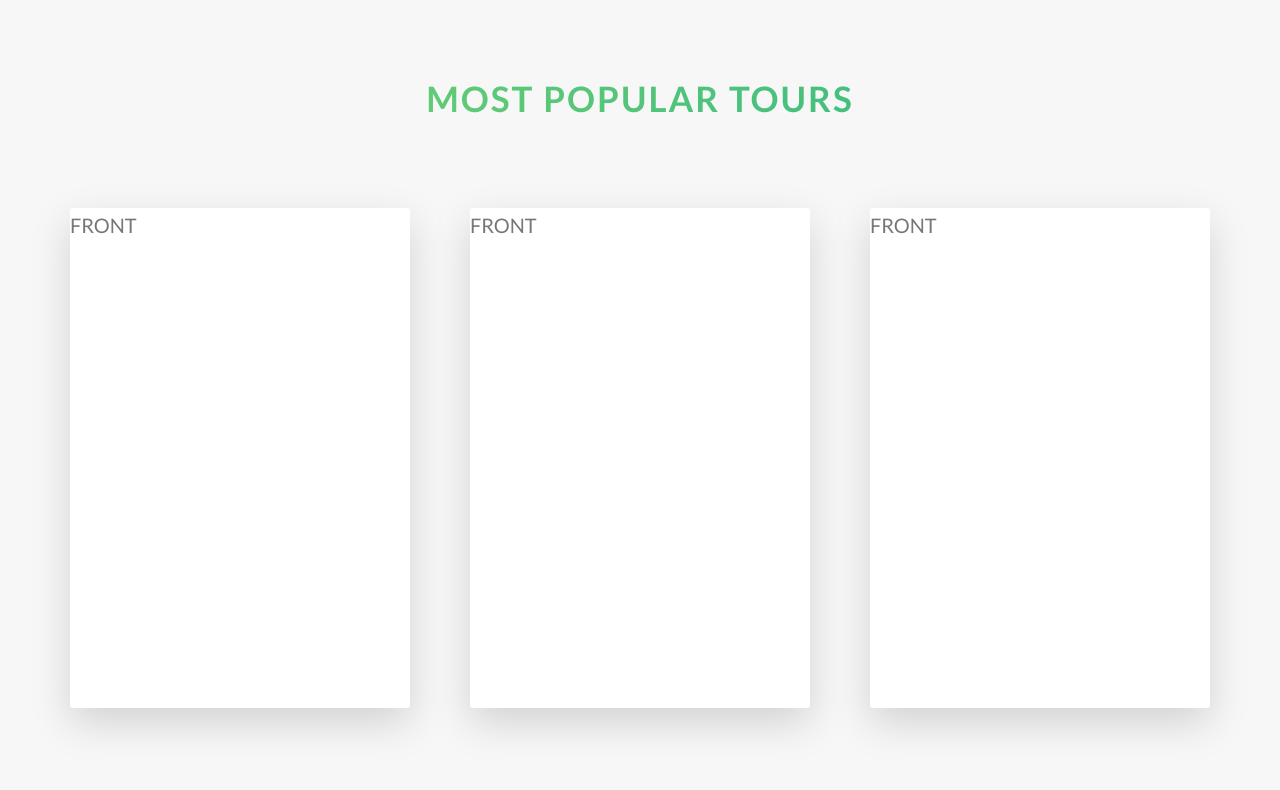
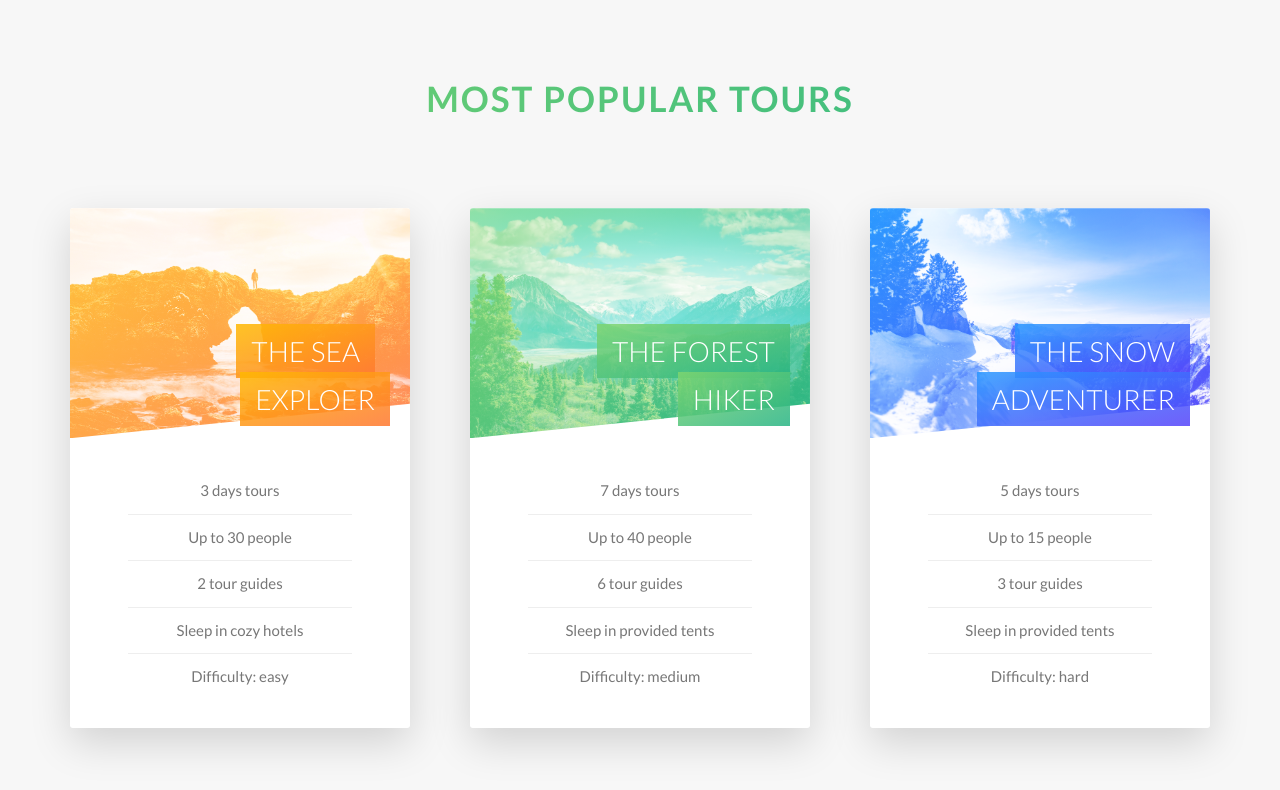
Before and after one commit to Awu1227/morden-css-natours, a website: page index.html in a window 1280 px wide. Shown: the part 2191-2981 px from the top of the page. Drawn offline with Linux system fonts and the light colour scheme; files whose address does not match are found by name.

Commit message:
building the tour section:construction:

```diff
--- a/index.html
+++ b/index.html
@@ -139,7 +139,23 @@
         <div class="row">
           <div class="col-1-of-3">
             <div class="card">
-              <div class="card__side card__side--front">FRONT</div>
+              <div class="card__side card__side--front">
+                <div class="card__picture card__picture--1">&nbsp;</div>
+                <h4 class="card__heading">
+                  <span class="card__heading-span card__heading-span--1">
+                    The Sea Exploer
+                  </span>
+                </h4>
+                <div class="card__details">
+                  <ul>
+                    <li>3 days tours</li>
+                    <li>Up to 30 people</li>
+                    <li>2 tour guides</li>
+                    <li>Sleep in cozy hotels</li>
+                    <li>Difficulty: easy</li>
+                  </ul>
+                </div>
+              </div>
               <div class="card__side card__side--back card__side--back-1">
                 BACK
               </div>
@@ -147,7 +163,23 @@
           </div>
           <div class="col-1-of-3">
             <div class="card">
-              <div class="card__side card__side--front">FRONT</div>
+              <div class="card__side card__side--front">
+                <div class="card__picture card__picture--2">&nbsp;</div>
+                <h4 class="card__heading">
+                  <span class="card__heading-span card__heading-span--2">
+                    The Forest Hiker
+                  </span>
+                </h4>
+                <div class="card__details">
+                  <ul>
+                    <li>7 days tours</li>
+                    <li>Up to 40 people</li>
+                    <li>6 tour guides</li>
+                    <li>Sleep in provided tents</li>
+                    <li>Difficulty: medium</li>
+                  </ul>
+                </div>
+              </div>
               <div class="card__side card__side--back card__side--back-2">
                 BACK
               </div>
@@ -155,8 +187,24 @@
           </div>
           <div class="col-1-of-3">
             <div class="card">
-              <div class="card__side card__side--front">FRONT</div>
-              <div class="card__side card__side--back card__side--back-3">
+              <div class="card__side card__side--front">
+                <div class="card__picture card__picture--3">&nbsp;</div>
+                <h4 class="card__heading">
+                  <span class="card__heading-span card__heading-span--3">
+                    The Snow Adventurer
+                  </span>
+                </h4>
+                <div class="card__details">
+                  <ul>
+                    <li>5 days tours</li>
+                    <li>Up to 15 people</li>
+                    <li>3 tour guides</li>
+                    <li>Sleep in provided tents</li>
+                    <li>Difficulty: hard</li>
+                  </ul>
+                </div>
+              </div>
+              <div class="card__side card__side--back card__side--back-1">
                 BACK
               </div>
             </div>
--- a/sass/abstracts/_variables.scss
+++ b/sass/abstracts/_variables.scss
@@ -10,6 +10,7 @@
 $color-tertiary-dark: #5643fa;
 
 $color-grey-loght-1: #f7f7f7;
+$color-grey-light-2: #eeeeee;
 
 $color-grey-dark: #777;
 $color-white: white;
--- a/sass/components/_card.scss
+++ b/sass/components/_card.scss
@@ -1,11 +1,12 @@
 .card {
+  // FUNCTIONALITY
   perspective: 150rem;
   -moz-perspective: 150rem;
   position: relative;
-  height: 50rem;
+  height: 52rem;
   &__side {
     font-size: 2rem;
-    height: 50rem;
+    height: 52rem;
     transition: all 0.8s ease;
     position: absolute;
     top: 0;
@@ -13,6 +14,7 @@
     width: 100%;
     backface-visibility: hidden;
     border-radius: 3px;
+    overflow: hidden;
     box-shadow: 0 1.5rem 4rem rgba($color-black, 0.15);
 
     &--front {
@@ -52,4 +54,90 @@
   &:hover &__side--back {
     transform: rotateY(0deg);
   }
+
+  // FRONT SIDE STYLING
+  &__picture {
+    background-size: cover;
+    height: 23rem;
+    background-blend-mode: screen;
+    -webkit-clip-path: polygon(0 0, 100% 0, 100% 85%, 0 100%);
+    clip-path: polygon(0 0, 100% 0, 100% 85%, 0 100%);
+    &--1 {
+      background-image: linear-gradient(
+          to right bottom,
+          $color-secondary-light,
+          $color-secondary-dark
+        ),
+        url("../img/nat-5.jpg");
+    }
+    &--2 {
+      background-image: linear-gradient(
+          to right bottom,
+          $color-primary-light,
+          $color-primary-dark
+        ),
+        url("../img/nat-6.jpg");
+    }
+    &--3 {
+      background-image: linear-gradient(
+          to right bottom,
+          $color-tertiary-light,
+          $color-tertiary-dark
+        ),
+        url("../img/nat-7.jpg");
+    }
+  }
+  &__heading {
+    font-size: 2.8rem;
+    font-weight: 300;
+    text-transform: uppercase;
+    text-align: right;
+    color: $color-white;
+    position: absolute;
+    top: 12rem;
+    right: 2rem;
+    width: 75%;
+  }
+  &__heading-span {
+    padding: 1rem 1.5rem;
+    -webkit-box-decoration-break: clone;
+    box-decoration-break: clone;
+    &--1 {
+      background-image: linear-gradient(
+        to right bottom,
+        rgba($color-secondary-light, 0.85),
+        rgba($color-secondary-dark, 0.85)
+      );
+    }
+    &--2 {
+      background-image: linear-gradient(
+        to right bottom,
+        rgba($color-primary-light, 0.85),
+        rgba($color-primary-dark, 0.85)
+      );
+    }
+    &--3 {
+      background-image: linear-gradient(
+        to right bottom,
+        rgba($color-tertiary-light, 0.85),
+        rgba($color-tertiary-dark, 0.85)
+      );
+    }
+  }
+  &__details {
+    padding: 3rem;
+    ul {
+      list-style: none;
+      width: 80%;
+      margin: 0 auto;
+      li {
+        text-align: center;
+        font-size: 1.5rem;
+        padding: 1rem;
+        &:not(:last-child) {
+          border-bottom: 1px solid $color-grey-light-2;
+        }
+      }
+    }
+  }
 }
```
Also changed, not shown: css/style.css.
